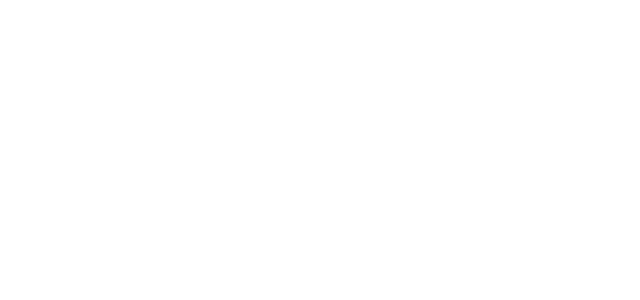
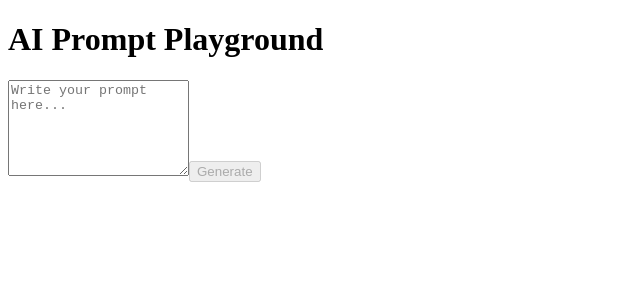
Before and after one commit to Jaller123/GradCraft, a React (Vite) app in the folder frontend/: page / in a window 1280 px wide. Shown: the top 300 px of the page, without its empty margins (0-640 px from the left). Built offline with nearby package versions, Linux system fonts and the light colour scheme; no server answers.

Commit message:
added ai functionality in input text

```diff
--- /dev/null
+++ b/frontend/components/InputAI.jsx
@@ -0,0 +1,47 @@
+import { useState } from 'react'
+import { generate } from './gemini'
+import React from 'react'
+
+const InputAI = () => {
+    const [prompt, setPrompt] = useState('');
+    const [output, setOutput] = useState('');
+    const [loading, setLoading] = useState(false);
+    const [error, setError] = useState('');
+
+    const run = async () => {
+        setLoading(true);
+        setError('');
+        setOutput('');
+
+        try {
+            const reply = await generate(prompt)
+            setOutput(reply)
+        } catch (e) {
+            setError(String(e.message || e))
+        } finally {
+            setLoading(false)
+        }
+    }
+
+  return (
+    <div className = 'max-w-3xl mx-auto p-4'>
+        <h1>AI Prompt Playground</h1>
+        <textarea
+            value = {prompt}
+            onChange = {(e) => setPrompt(e.target.value)}
+            rows={6}
+            className="w-full border p-3 rounded"
+            placeholder="Write your prompt here..."
+        />
+
+        <button onClick={run} disabled={!prompt.trim() || loading}>
+            {loading ? "Generating..." : "Generate"}
+        </button>
+
+        {error && <p style={{color: "red"}}>{error}</p>}
+        {output && <pre className="whitespace-pre-wrap mt-4">{output}</pre>}
+    </div>
+  )
+}
+
+export default InputAI
--- /dev/null
+++ b/frontend/components/client.js
@@ -0,0 +1,23 @@
+// client.js
+const BASE = import.meta.env.VITE_API_BASE_URL; // t.ex. http://localhost:8000
+
+async function request(path, { method = "GET", headers = {}, body } = {}) {
+  const res = await fetch(`${BASE}${path}`, {
+    method,
+    headers: { "Content-Type": "application/json", ...headers },
+    body: body ? JSON.stringify(body) : undefined,
+  });
+
+  console.log("BASE", BASE)
+
+  if (!res.ok) {
+    let detail = await res.text().catch(() => "");
+    try { detail = JSON.parse(detail).detail ?? detail; } catch {}
+    throw new Error(detail || `${res.status} ${res.statusText}`);
+  }
+
+  const text = await res.text();
+  return text ? JSON.parse(text) : null;
+}
+
+export const api = { request };
--- /dev/null
+++ b/frontend/components/gemini.js
@@ -0,0 +1,10 @@
+import { api } from "./client.js";
+
+export async function generate(prompt, model = "gpt-5") {
+    const data = await api.request("/api/generate", {
+        method: "POST",
+        body: { prompt, model },
+    })
+
+    return data.output ?? ""
+}
--- a/frontend/src/App.jsx
+++ b/frontend/src/App.jsx
@@ -1,10 +1,11 @@
 import { useState } from 'react'
+import InputAI from '../components/InputAI.jsx'
 
 function App() {
 
   return (
     <>
-
+    <InputAI />
     </>
   )
 }
```
